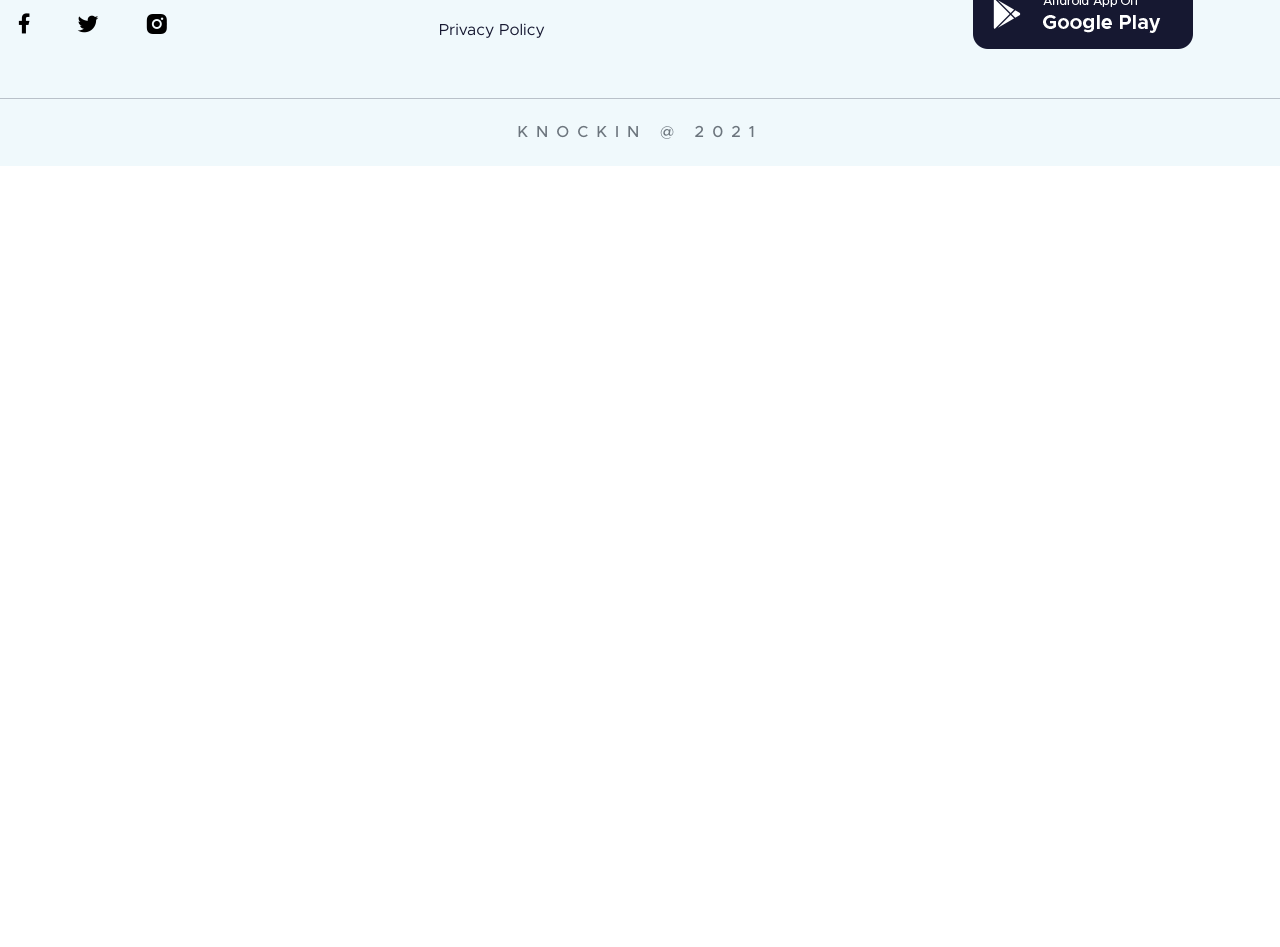
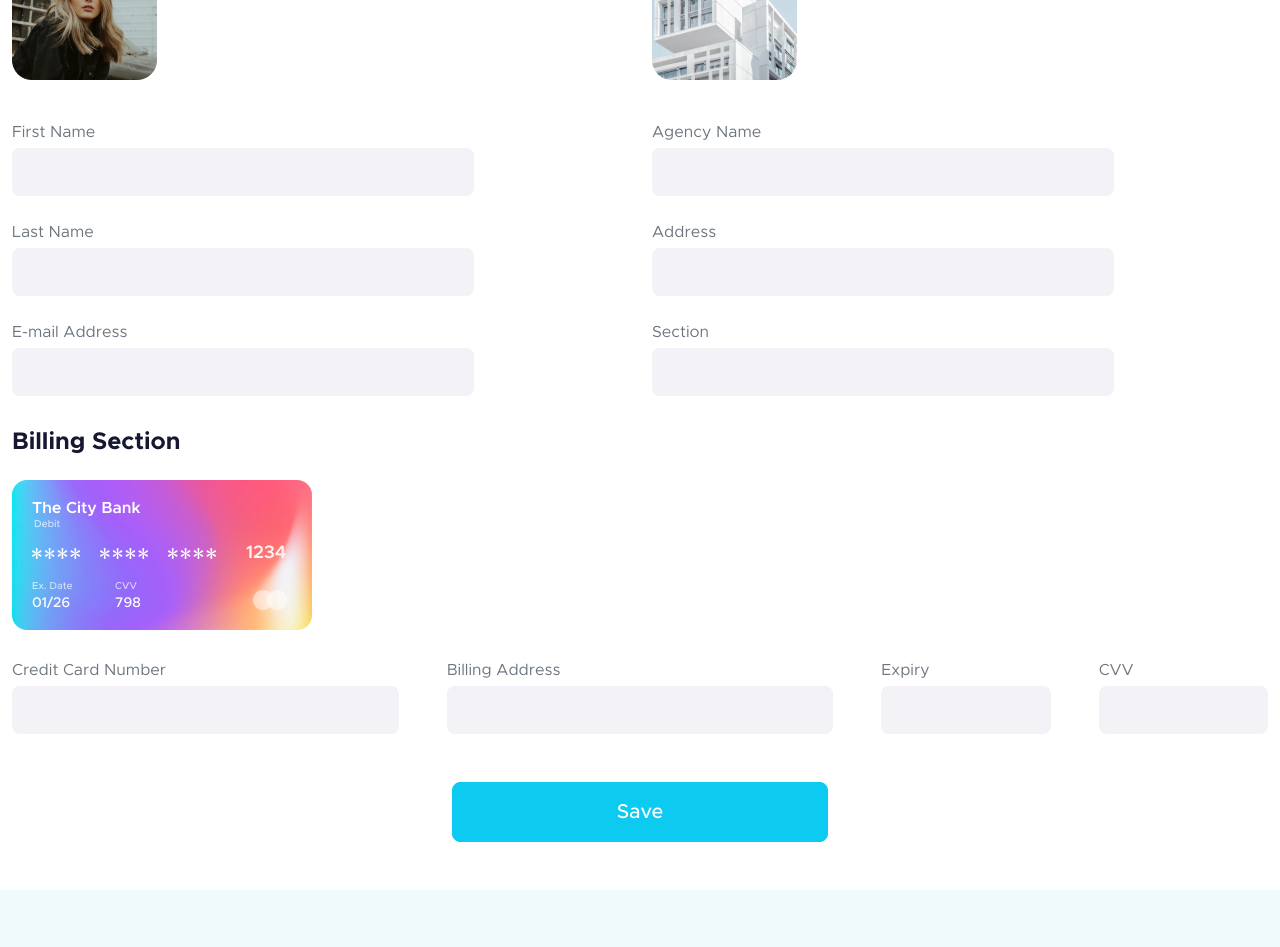
Before and after one commit to hamzahmd/knockin, a React (Create React App) app: page /profile in a window 1280 px wide. Shown: the part 520-1467 px from the top of the page. Before the commit the page ends 800 px from the top, so only its background shows below. Built offline with nearby package versions, Linux system fonts and the light colour scheme.

Commit message:
Completed Profile Screen

```diff
--- a/src/screen/ProfilePage.js
+++ b/src/screen/ProfilePage.js
@@ -156,7 +156,95 @@ const ProfilePage = () => {
         </div>
       </div>
       {/* Profile Section */}
-      <div className='container-xxl'></div>
+      <div className='container-xxl my-5'>
+        <h2 className='fs-1 my-4'>Profile</h2>
+        <form>
+          <div className='row gy-2'>
+            <div className='col-md-6'>
+              <h5 className='fs-4'>Personal Information</h5>
+              <div className='py-3'>
+                <img src={profilepic} alt='profile' draggable='false' />
+              </div>
+              <div className='my-4 w-75'>
+                <p className='fs-6 m-0 my-1 text-secondary'>First Name</p>
+                <input type='text' className='custom-form-input' />
+              </div>
+              <div className='my-4 w-75'>
+                <p className='fs-6 m-0 my-1 text-secondary'>Last Name</p>
+                <input type='text' className='custom-form-input' />
+              </div>
+              <div className='my-4 w-75'>
+                <p className='fs-6 m-0 my-1 text-secondary'>E-mail Address </p>
+                <input type='email' className='custom-form-input' />
+              </div>
+            </div>
+
+            <div className='col-md-6'>
+              <h5 className='fs-4'>Agency Information</h5>
+              <div className='py-3'>
+                <img src={agencypic} alt='agency' draggable='false' />
+              </div>
+              <div className='my-4 w-75'>
+                <p className='fs-6 m-0 my-1 text-secondary'>Agency Name</p>
+                <input type='text' className='custom-form-input' />
+              </div>
+              <div className='my-4 w-75'>
+                <p className='fs-6 m-0 my-1 text-secondary'>Address</p>
+                <input type='text' className='custom-form-input' />
+              </div>
+              <div className='my-4 w-75'>
+                <p className='fs-6 m-0 my-1 text-secondary'>Section </p>
+                <input type='email' className='custom-form-input' />
+              </div>
+            </div>
+          </div>
+          <div className='my-2'>
+            <h5 className='fs-4'>Billing Section</h5>
+            <div className='my-4'>
+              <img src={creditcard} alt='card' draggable='false' />
+            </div>
+          </div>
+
+          <div className='row gx-5 my-4'>
+            <div className='col-md-4'>
+              <p className='fs-6 m-0 my-1 text-secondary'>
+                Credit Card Number{' '}
+              </p>
+              <input type='tel' className='custom-form-input' />
+            </div>
+            <div className='col-md-4'>
+              <p className='fs-6 m-0 my-1 text-secondary'>Billing Address</p>
+              <input type='text' className='custom-form-input' />
+            </div>
+            <div className='col-md-2'>
+              {' '}
+              <p className='fs-6 m-0 my-1 text-secondary'>Expiry</p>
+              <input type='tel' className='custom-form-input' />
+            </div>
+            <div className='col-md-2'>
+              <p className='fs-6 m-0 my-1 text-secondary'>CVV</p>
+              <input type='tel' className='custom-form-input' />
+            </div>
+          </div>
+          <div className='d-flex justify-content-center my-5'>
+            <button
+              onClick={(e) => {
+                e.preventDefault();
+              }}
+              className='btn btn-info '
+              style={{
+                borderRadius: '0.5rem',
+                padding: '0 2rem',
+                width: '30%',
+                height: '60px',
+              }}
+            >
+              <div className='h5 text-white m-0'>Save</div>
+            </button>
+          </div>
+        </form>
+      </div>
+
       <Footer />
     </div>
   );
```
